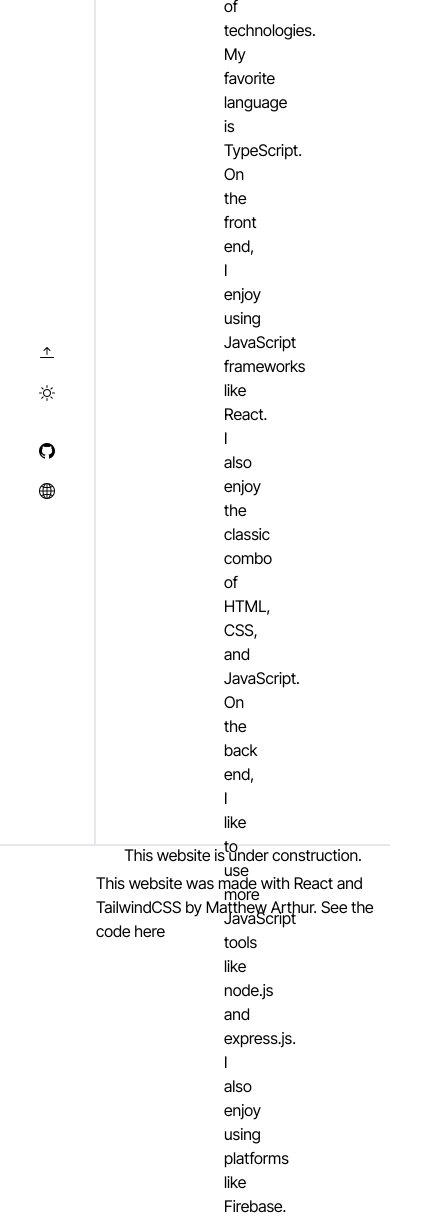
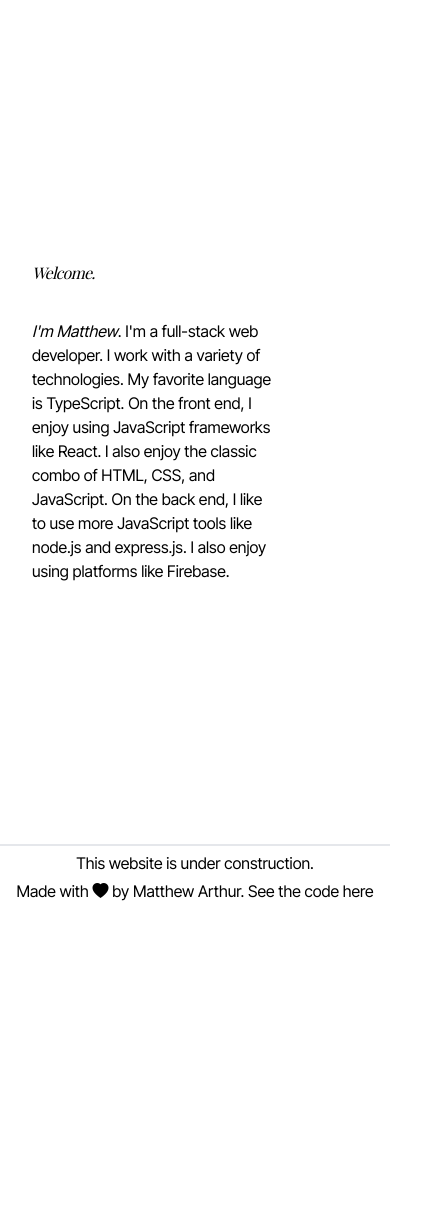
Before and after one commit to arthurmatthew/matthewarthur, a React (Vite) app: page / in a window 390 px wide. Shown: the whole page, 448 px wide, since content can reach past the window. After the commit the page ends 908 px from the top, so only its background shows below. Built offline with nearby package versions, Linux system fonts and the light colour scheme; a web font is replaced by a local one.

Commit message:
Add responsiveness

```diff
--- a/src/components/Footer.css
+++ b/src/components/Footer.css
@@ -13,3 +13,15 @@
   padding: 1rem 0;
   padding-left: 6rem;
 }
+
+@media (max-width: 1024px) {
+  footer {
+    height: 4rem;
+  }
+}
+
+@media (max-width: 640px) {
+  footer {
+    padding-left: 0;
+  }
+}
--- a/src/components/Footer.tsx
+++ b/src/components/Footer.tsx
@@ -2,13 +2,13 @@
 
 export default function Footer() {
   return (
-    <footer className="border-stone-200 dark:border-stone-800 dark:bg-stone-900">
+    <footer className="border-stone-200 text-xs dark:border-stone-800 dark:bg-stone-900 sm:text-sm lg:text-lg">
       <p className="bg-yellow-200 dark:bg-yellow-700 dark:text-white">
         This website is under construction.
       </p>
       <p className="dark:text-white">
-        This website was made with React and TailwindCSS by Matthew Arthur. See
-        the code{' '}
+        Made with <i className="bi bi-heart-fill text-pink-500"></i> by Matthew
+        Arthur. See the code{' '}
         <a
           target="_blank"
           href="https://www.github.com/arthurmatthew"
--- a/src/components/Hero.tsx
+++ b/src/components/Hero.tsx
@@ -4,7 +4,7 @@
 export default function Hero() {
   return (
     <section id="hero" className="section dark:bg-stone-900">
-      <h1 className="text-9xl dark:text-white">
+      <h1 className="text-7xl dark:text-white md:text-9xl">
         {'Welcome.'.split('').map((x) => (
           <span className="duration-75 hover:pr-2 hover:text-pink-500">
             {x}
--- a/src/components/Sidebar.css
+++ b/src/components/Sidebar.css
@@ -15,6 +15,20 @@
   border-right-width: 2px;
 
   padding: 0 1rem;
+}
+
+@media (max-width: 1024px) {
+  #sidebar {
+    width: 4rem;
+    padding: 0 0.8rem;
+  }
+}
+
+@media (max-width: 640px) {
+  #sidebar {
+    display: none;
+    /* TODO: Move sidebar to a menu. */
+  }
 }
 
 #sidebar section {
--- a/src/index.css
+++ b/src/index.css
@@ -60,6 +60,18 @@
   width: 100vw;
 }
 
+@media (max-width: 1024px) {
+  .section {
+    padding: 0 7rem;
+  }
+}
+
+@media (max-width: 640px) {
+  .section {
+    padding: 0 2rem;
+  }
+}
+
 section,
 footer,
 hr {
```
